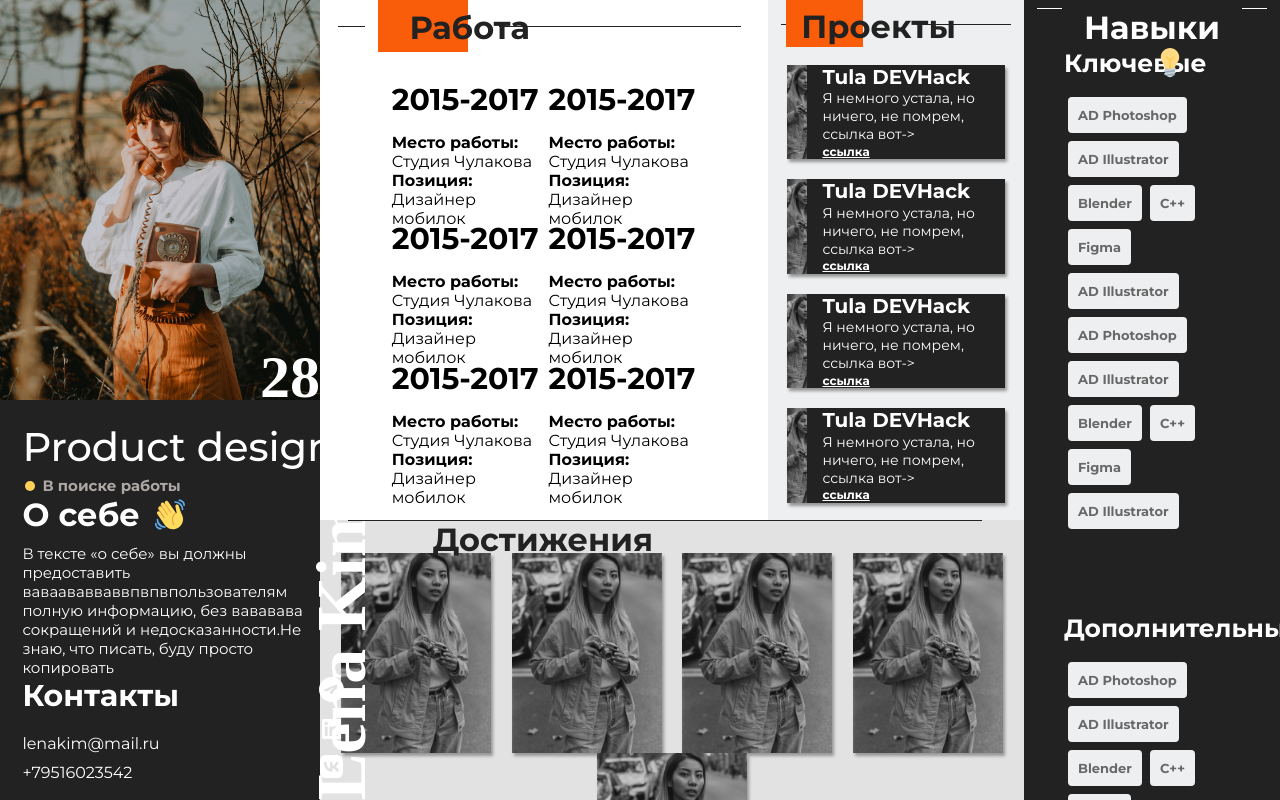
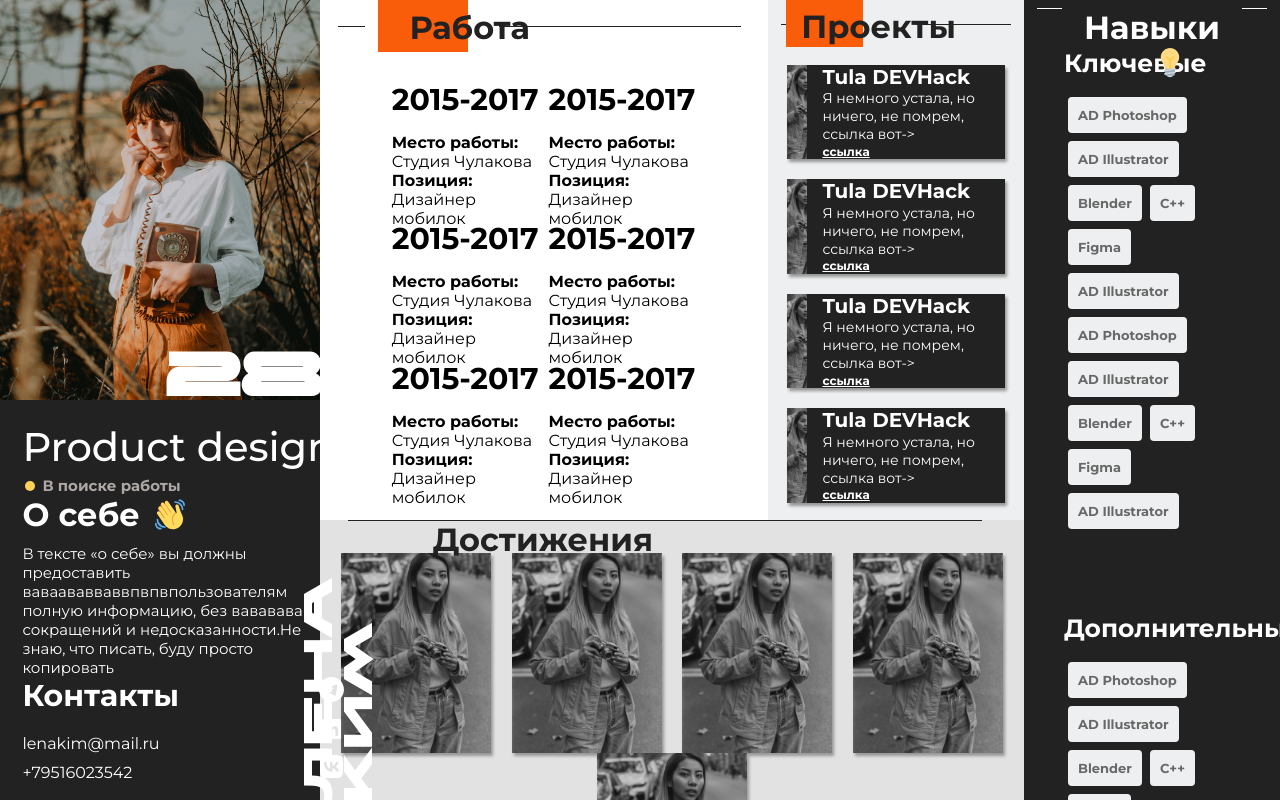
Before and after one commit to a1k0u/tula-hack, a Flask app: page /profile in a window 1280 px wide. Run offline with Flask 2, Linux system fonts and the light colour scheme; parts of the project's set-up code (start-up, migrations or seed data) failed here and were passed over.

Commit message:
font fix

```diff
--- a/static/css/style.css
+++ b/static/css/style.css
@@ -83,7 +83,7 @@ body, html {
 }
 
 .success {
-    background-color: limegreen;
+    background-color: #5A5FD9;
 }
 
 .registration button:hover {
@@ -171,7 +171,7 @@ body, html {
 
 .age p {
     color: #FFFFFF;
-    font-family: "JetBrains Mono";
+    font-family: Floripa;
     font-size: 60px;
     font-weight: bold;
 }
@@ -303,9 +303,8 @@ body, html {
     right: -16px;
     writing-mode: tb-rl;
     transform:rotate(180deg);
-    font-size: 70px;
-    font-weight: bold;
-    font-family: "JetBrains Mono";
+    font-size: 40px;
+    font-family: Floripa;
 }
 
 .work_ {
--- a/templates/profile.html
+++ b/templates/profile.html
@@ -53,7 +53,7 @@
                     </div>
                 </div>
                 <div class="name">
-                    <p>Lena Kim</p> {# name #}
+                    <p>ЛЕНА КИМ</p> {# name #}
                 </div>
             </div>
         </div>
```
